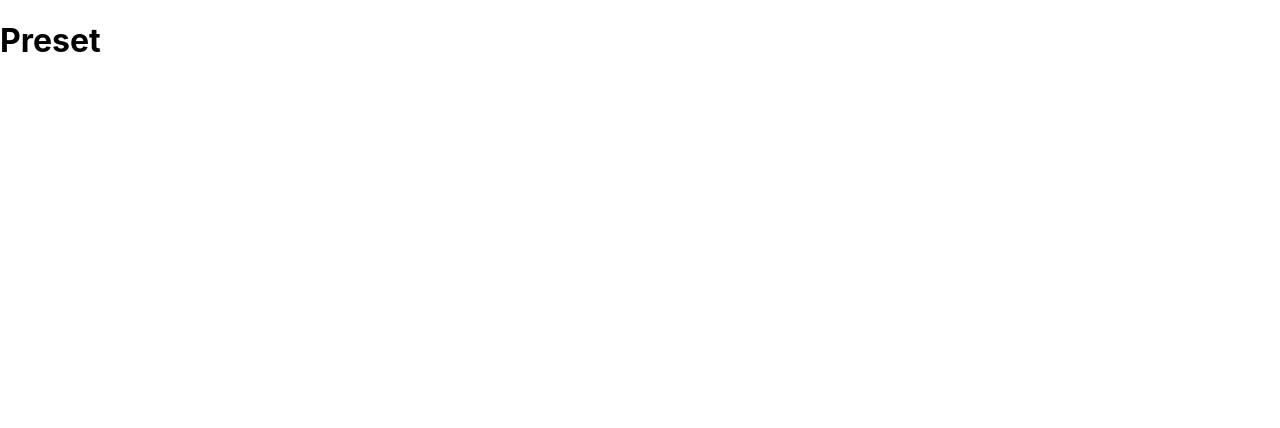
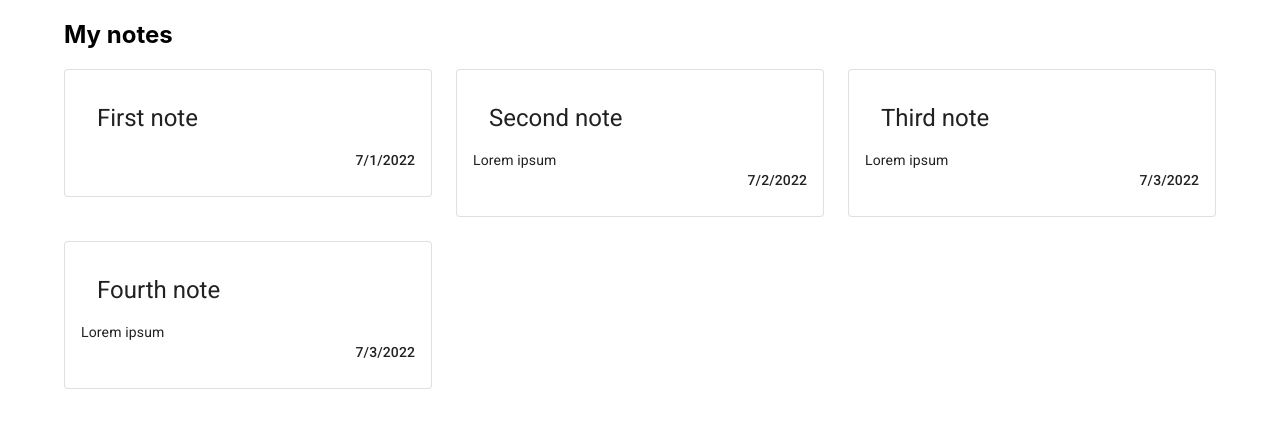
Before and after one commit to kolya-mazurok2/notes, a React (Create React App) app: page /notes/1 in a window 1280 px wide. Shown: the top 428 px of the page. Built offline with nearby package versions, Linux system fonts and the light colour scheme.

Commit message:
Resolve "Add note list UI"

```diff
--- a/src/components/App.tsx
+++ b/src/components/App.tsx
@@ -1,5 +1,7 @@
+import Home from '../pages/Home';
+
 const App = () => {
-  return <h1>Preset</h1>;
+  return <Home />;
 };
 
 export default App;
--- /dev/null
+++ b/src/components/note/NoteList.tsx
@@ -0,0 +1,20 @@
+import { Grid } from '@mui/material';
+
+import { notes } from '../../data/notes';
+import NoteListItem from './NoteListItem';
+
+const NoteList = () => {
+  return (
+    <Grid container spacing={3}>
+      {notes.map((note) => {
+        return (
+          <Grid key={note.id} item xs={4}>
+            <NoteListItem note={note} />
+          </Grid>
+        );
+      })}
+    </Grid>
+  );
+};
+
+export default NoteList;
--- /dev/null
+++ b/src/components/note/NoteListItem.tsx
@@ -0,0 +1,22 @@
+import { Card, CardContent, CardHeader, Typography } from '@mui/material';
+import { NoteListItemProps } from '../../types/note';
+
+const NoteListItem = (props: NoteListItemProps) => {
+  const { note } = props;
+
+  return (
+    <Card variant="outlined">
+      <CardContent>
+        <CardHeader title={note.title} />
+
+        {note.description && <Typography variant="body2">{note.description}</Typography>}
+
+        <Typography variant="subtitle2" align="right">
+          {note.createdAt.toLocaleDateString()}
+        </Typography>
+      </CardContent>
+    </Card>
+  );
+};
+
+export default NoteListItem;
--- /dev/null
+++ b/src/data/notes.ts
@@ -0,0 +1,28 @@
+import { Note } from '../types/note';
+
+export const notes: Array<Note> = [
+  {
+    id: 'a1',
+    title: 'First note',
+    description: '',
+    createdAt: new Date(2022, 6, 1)
+  },
+  {
+    id: 'a2',
+    title: 'Second note',
+    description: 'Lorem ipsum',
+    createdAt: new Date(2022, 6, 2)
+  },
+  {
+    id: 'a3',
+    title: 'Third note',
+    description: 'Lorem ipsum',
+    createdAt: new Date(2022, 6, 3)
+  },
+  {
+    id: 'a4',
+    title: 'Fourth note',
+    description: 'Lorem ipsum',
+    createdAt: new Date(2022, 6, 3)
+  }
+];
--- /dev/null
+++ b/src/pages/Home.tsx
@@ -0,0 +1,18 @@
+import { Container } from '@mui/system';
+import NoteList from '../components/note/NoteList';
+
+const Home = () => {
+  return (
+    <div className="page page--home">
+      <section>
+        <Container>
+          <h1>My notes</h1>
+
+          <NoteList />
+        </Container>
+      </section>
+    </div>
+  );
+};
+
+export default Home;
--- /dev/null
+++ b/src/types/note.ts
@@ -0,0 +1,10 @@
+export interface Note {
+  id: string;
+  title: string;
+  description: string;
+  createdAt: Date;
+}
+
+export interface NoteListItemProps {
+  note: Note;
+}
```
